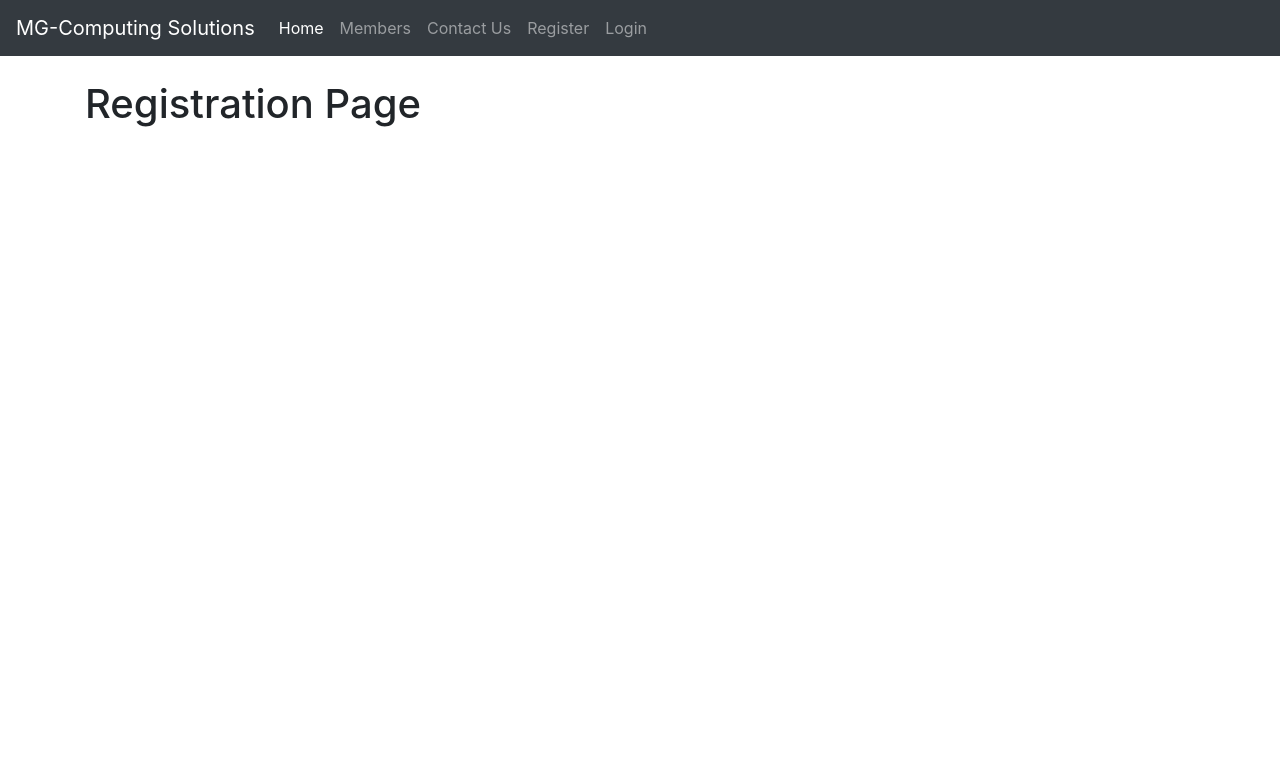
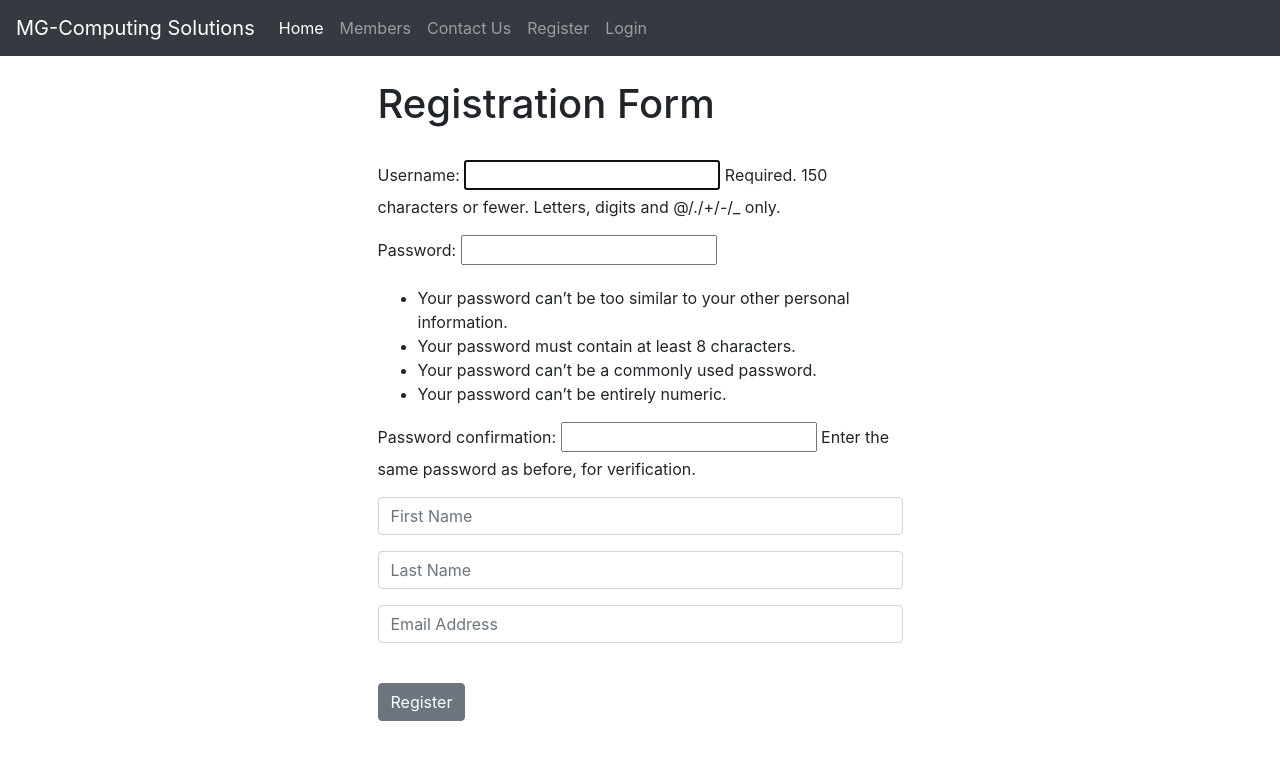
Before and after one commit to refuerzomaj/Django-Project, a Django app: page /register/ in a window 1280 px wide. Shown: the top 760 px of the page. Run offline with Django 4.2, Linux system fonts and the light colour scheme; some libraries are stand-ins or nearby versions.

Commit message:
my second commit

```diff
--- a/my_first_app/forms.py
+++ b/my_first_app/forms.py
@@ -3,10 +3,29 @@ from django.contrib.auth.models import User
 from django import forms
 
 class SignUpForm(UserCreationForm):
-    email = forms.EmailField(label="", widget=forms.TextInput(attrs={'class':'form-control','placeholder':'Enter your email..'}))
-    firstname = forms.CharField(label="", max_length=50, widget=forms.TextInput(attrs={'class':'form-control','placeholder':'Enter your firtname..'}))
-    lastname = forms.CharField(label="", max_length=50,widget=forms.TextInput(attrs={'class':'form-control','placeholder':'Enter your lastname..'}))
+
+    first_name = forms.CharField(label="", max_length=100, widget=forms.TextInput(attrs={'class':'form-control', 'placeholder':'First Name'}))
+    last_name = forms.CharField(label="", max_length=100, widget=forms.TextInput(attrs={'class':'form-control', 'placeholder':'Last Name'}))
+    email = forms.EmailField(label="", widget=forms.TextInput(attrs={'class':'form-control', 'placeholder':'Email Address'}))
 
 class Meta:
     model = User
-    fields = ('username', 'firstname', 'lastname', 'email', 'password1', 'password2')
+    fields = ('first_name', 'last_name', 'email', 'username' 'password1', 'password2')
+
+def __init__(self, *args, **kwargs):
+	super(SignUpForm, self).__init__(*args, **kwargs)
+
+	self.fields['username'].widget.attrs['class'] = 'form-control'
+	self.fields['username'].widget.attrs['placeholder'] = 'User Name'
+	self.fields['username'].label = ''
+	self.fields['username'].help_text = '<span class="form-text text-muted"><small>Required. 150 characters or fewer. Letters, digits and @/./+/-/_ only.</small></span>'
+
+	self.fields['password1'].widget.attrs['class'] = 'form-control'
+	self.fields['password1'].widget.attrs['placeholder'] = 'Password'
+	self.fields['password1'].label = ''
+	self.fields['password1'].help_text = '<ul class="form-text text-muted small"><li>Your password can\'t be too similar to your other personal information.</li><li>Your password must contain at least 8 characters.</li><li>Your password can\'t be a commonly used password.</li><li>Your password can\'t be entirely numeric.</li></ul>'
+
+	self.fields['password2'].widget.attrs['class'] = 'form-control'
+	self.fields['password2'].widget.attrs['placeholder'] = 'Confirm Password'
+	self.fields['password2'].label = ''
+	self.fields['password2'].help_text = '<span class="form-text text-muted"><small>Enter the same password as before, for verification.</small></span>'
--- a/my_first_app/templates/register.html
+++ b/my_first_app/templates/register.html
@@ -1,6 +1,33 @@
-{% extends "base.html" %}
+{% extends 'base.html' %}
 {% block content %}
 
-<h1>Registration Page</h1>
+
+<div class="col-md-6 offset-md-3">
+<h1>Registration Form</h1>
+<br/>
+
+<form method="POST" action="">
+	{% csrf_token %}
+	{% if form.errors %}
+			<div class="alert alert-warning alert-dismissible fade show" role="alert">
+			  Your Form Has Errors
+			  {% for field in form %}
+			  	{% if field.errors %}
+			  		{{ field.errors }}
+			  	{% endif %}
+			  {% endfor %}
+			  <button type="button" class="btn-close" data-bs-dismiss="alert" aria-label="Close"></button>
+			</div>
+	{% endif %}
+
+	{{ form.as_p }}
+
+	<br/>
+	  <button type="submit" class="btn btn-secondary">Register</button>
+	</form>
+
+
+
+</div>
 
 {% endblock %}
--- a/my_first_app/urls.py
+++ b/my_first_app/urls.py
@@ -4,7 +4,7 @@ from . import views
 urlpatterns = [
     path("", views.home, name="home"),
     #path("login/", views.login_user, name="login"),
-    path("logout/",views.logout_user, name="logout"),
+    path("logout/", views.logout_user, name="logout"),
     path("register/",views.register_user, name="register"),
-    path("members/", views.members, name="members")
+    path("members/", views.members, name="members"),
 ]
--- a/my_first_app/views.py
+++ b/my_first_app/views.py
@@ -2,7 +2,7 @@ from django.shortcuts import render, HttpResponse, redirect
 from .models import Member
 from django.contrib.auth import authenticate, login, logout
 from django.contrib import messages
-
+from . forms import SignUpForm
 # Create your views here.
 def home(request):
     #Check to see if logging in
@@ -34,4 +34,18 @@ def logout_user(request):
     return redirect('home')
 
 def register_user(request):
-    return render(request,'register.html')
+    if request.method =="POST":
+        form = SignUpForm(request.POST)
+        if form.is_valid():
+            form.save()
+            #Authenticate and login
+            username = form.cleaned_data['username']
+            password = form.cleaned_data['password1']
+            user = authenticate(username=username, password=password)
+            login(request,user)
+            messages.success(request,"You have successfully register!")
+            return redirect('home')
+    else:
+        form = SignUpForm()
+        return render(request,'register.html', {'form':form})
+    return render(request, 'register.html', {'form':form})
```
Also changed, not shown: db.sqlite3.
